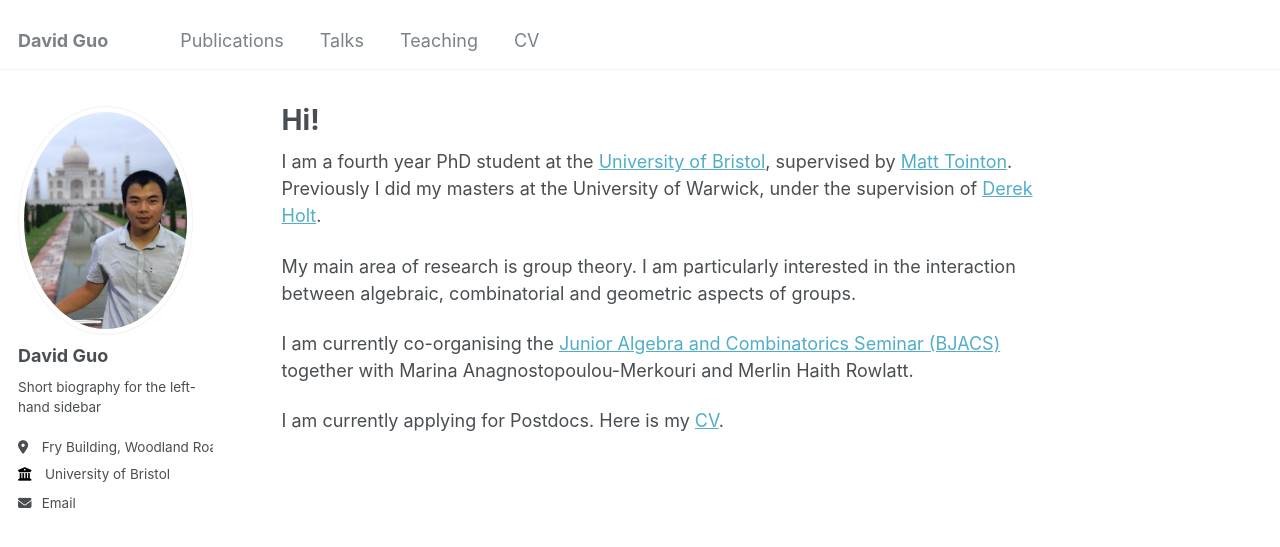
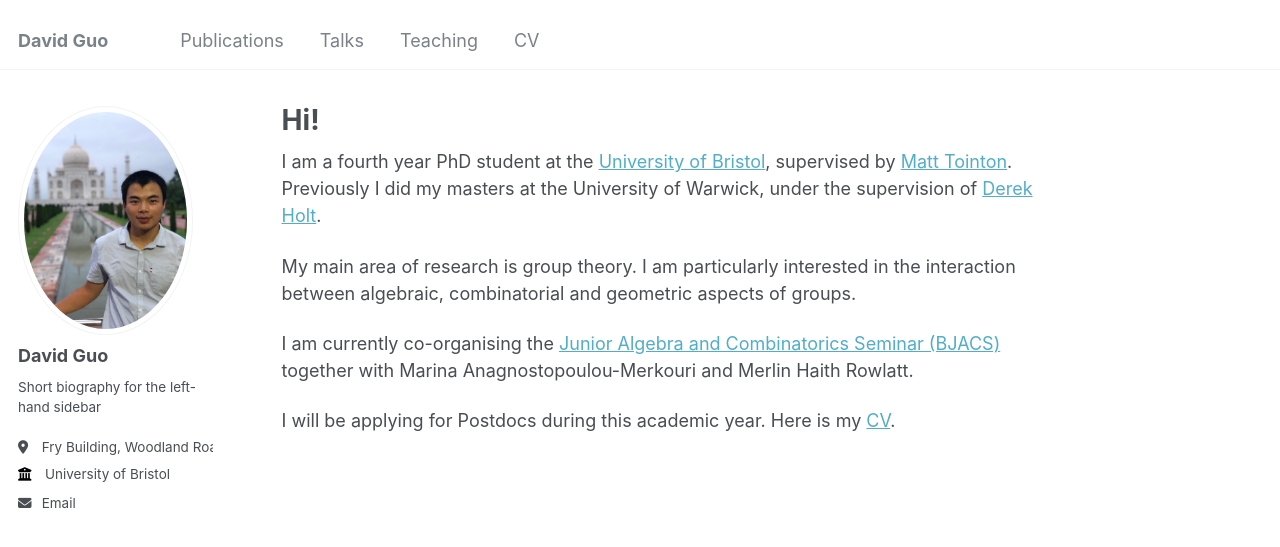
Before and after one commit to dguo97/dguo97.github.io, a Jekyll site: the page built from _pages/about.html, in a window 1280 px wide. Shown: the top 547 px of the page. Built offline with Jekyll 4.4.1, drawn with Linux system fonts in a browser that asks for light colours.

Commit message:
Update about.html

```diff
--- a/_pages/about.html
+++ b/_pages/about.html
@@ -16,4 +16,4 @@ My main area of research is group theory. I am particularly interested in the in
   </p><p>
 
 
-I am currently applying for Postdocs. Here is my <a href="https://dguo.github.io/CV.pdf">CV</a>.
+I will be applying for Postdocs during this academic year. Here is my <a href="https://dguo.github.io/CV.pdf">CV</a>.
```
